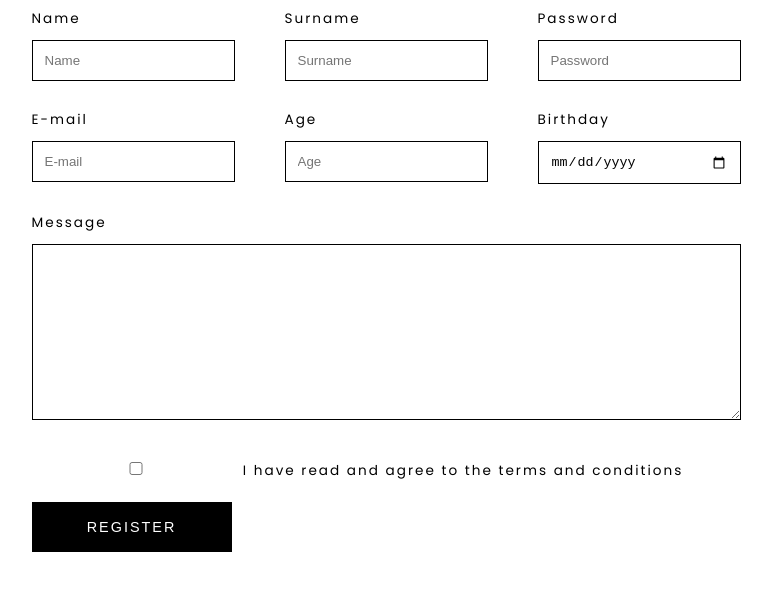
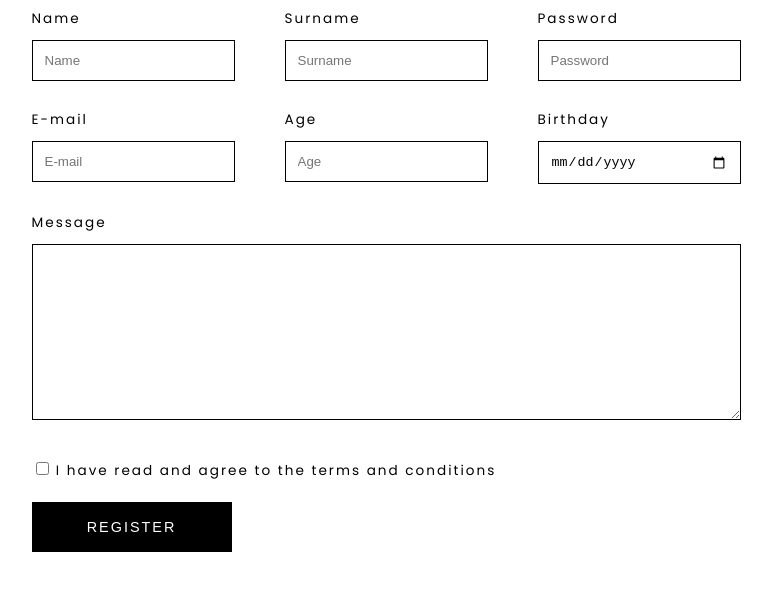
Before and after one commit to Zuberator/Form-With-Feedback, a plain HTML site: page index.html in a window 1280 px wide. Shown: the part 158-748 px from the top of the page, without its empty margins (254-1026 px from the left). Drawn offline with Linux system fonts and the light colour scheme.

Commit message:
Update styles.css

```diff
--- a/styles.css
+++ b/styles.css
@@ -2,7 +2,6 @@ body {font-family: 'Poppins'; height:100vh;display: flex;align-items: center;jus
 form h1 {margin: 0;}
 
 input,select,textarea {padding: 12px;border: 1px solid #000;box-sizing: border-box;margin-top: 10px;}
-input[type="checkbox"] {width:initial}
 
 .button {
   text-transform: uppercase;
@@ -39,7 +38,7 @@ label {
   font-size: .85rem;
 }
 
-input, textarea {
+input:not([type="checkbox"]), textarea {
   width: 100%;
   min-width: 200px;
 }
```
